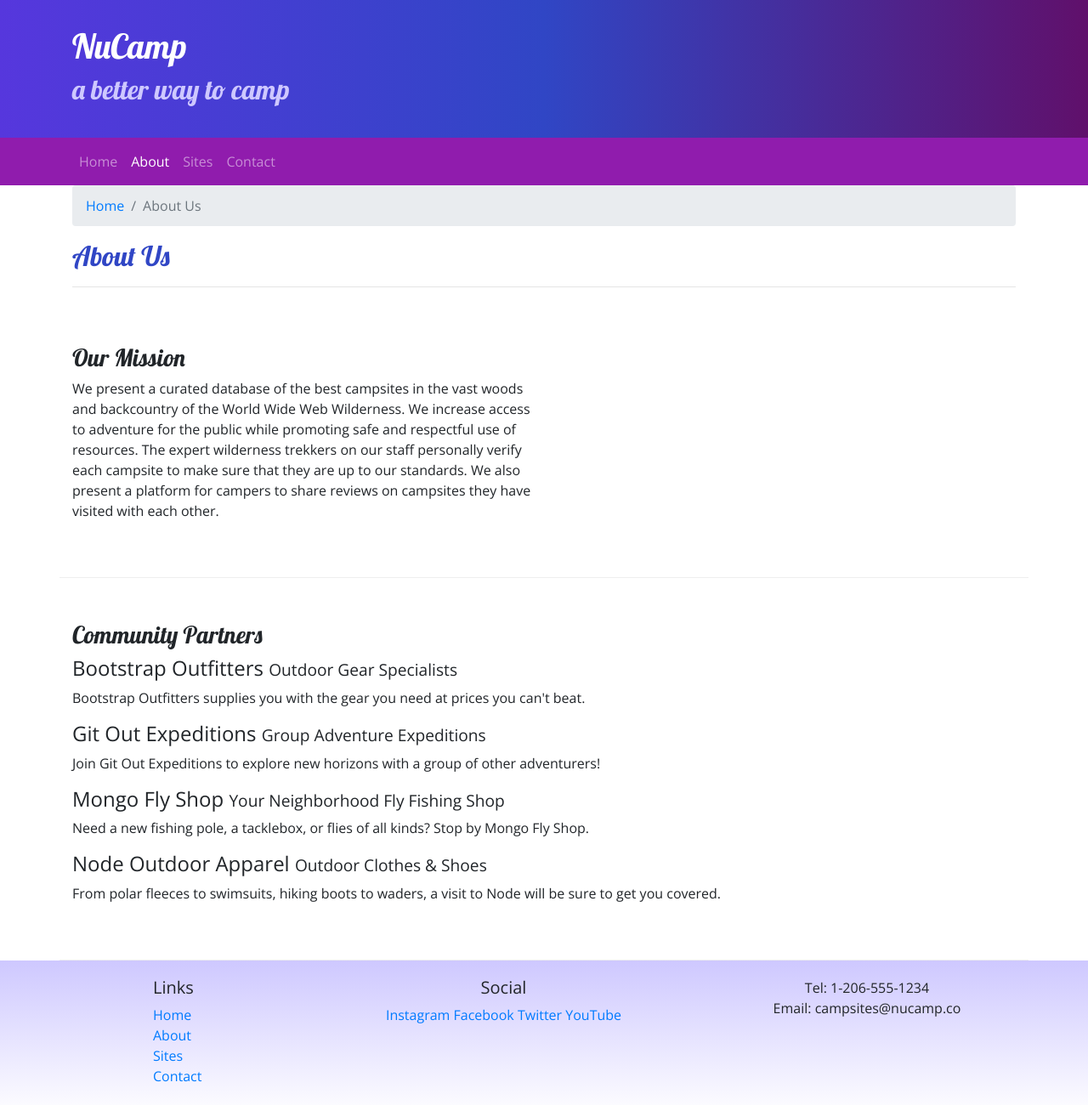
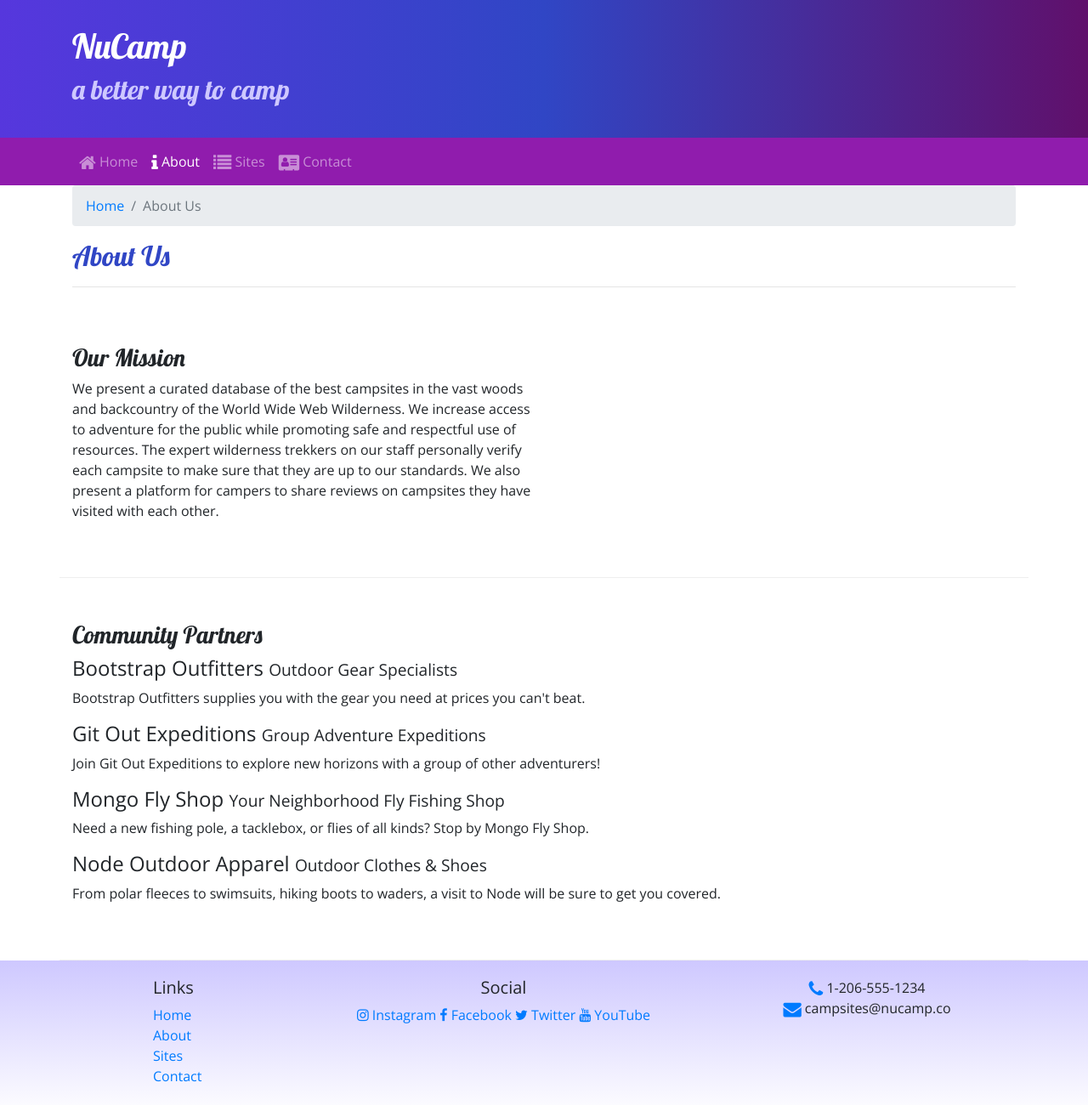
Before and after one commit to Aislinncodes/Nucampsite, a website: page aboutus.html in a window 1280 px wide. Shown: the whole page at 85% size. Drawn offline with nearby package versions, Linux system fonts and the light colour scheme.

Commit message:
Icon Fonts

```diff
--- a/aboutus.html
+++ b/aboutus.html
@@ -6,7 +6,7 @@
     <meta name="viewport" content="width=device-width, initial-scale=1" />
 
     <link rel="stylesheet" href="node_modules/bootstrap/dist/css/bootstrap.min.css" />
-
+    <link rel="stylesheet" href="node_modules/font-awesome/css/font-awesome.min.css" />
     <link rel="stylesheet" href="https://fonts.googleapis.com/css?family=Lobster|Open+Sans" />
     <link rel="stylesheet" href="/style.css" />
     <title>NuCamp: A Better Way To Camp</title>
@@ -32,10 +32,10 @@
         </button>
         <div class="collapse navbar-collapse" id="nucampNavbar">
             <ul class="navbar-nav">
-            <li class="nav-item"><a class="nav-link" href="/index.html">Home</a></li>
-            <li class="nav-item active"><a class="nav-link" href="#">About</a></li>
-            <li class="nav-item"><a class="nav-link" href="#">Sites</a></li>
-            <li class="nav-item"><a class="nav-link" href="#">Contact</a></li>
+            <li class="nav-item"><a class="nav-link" href="/index.html"><i class="fa fa-home fa-lg"> </i> Home </a></li>
+            <li class="nav-item active"><a class="nav-link" href="#"><i class="fa fa-info fa-lg"> </i> About </a></li>
+            <li class="nav-item"><a class="nav-link" href="#"><i class="fa fa-list fa-lg"> </i> Sites </a></li>
+            <li class="nav-item"><a class="nav-link" href="#"><i class="fa fa-address-card fa-lg"> </i> Contact </a></li>
             </ul>
         </div>
         </div>
@@ -92,14 +92,14 @@
                 </div>
                 <div class="col-6 col-sm-5 text-center">
                     <h5>Social</h5>
-                    <a href="http://instagram.com/">Instagram</a>
-                    <a href="http://facebook.com/">Facebook</a>
-                    <a href="http://twitter.com/">Twitter</a>
-                    <a href="http://youtube.com/">YouTube</a>
+                    <a href="http://instagram.com/"><i class="fa fa-instagram"> </i> Instagram </a>
+                    <a href="http://facebook.com/"><i class="fa fa-facebook"> </i> Facebook </a>
+                    <a href="http://twitter.com/"><i class="fa fa-twitter"> </i> Twitter </a>
+                    <a href="http://youtube.com/"><i class="fa fa-youtube"> </i> YouTube </a>
                 </div>
                 <div class="col-sm-4 text-center">
-                    Tel: 1-206-555-1234<br />
-                    Email: campsites@nucamp.co
+                    <i class="fa fa-phone fa-lg text-primary"></i> 1-206-555-1234<br />
+                    <i class="fa fa-envelope fa-lg text-primary"></i> campsites@nucamp.co
                 </div>
            </div>
         </div>
--- a/package.json
+++ b/package.json
@@ -15,6 +15,7 @@
   },
   "dependencies": {
     "bootstrap": "^4.5.2",
+    "font-awesome": "^4.7.0",
     "jquery": "^3.5.1",
     "popper.js": "^1.16.1"
   }
```
Also changed, not shown: index.html (+11 -10 lines), 1 other file.
